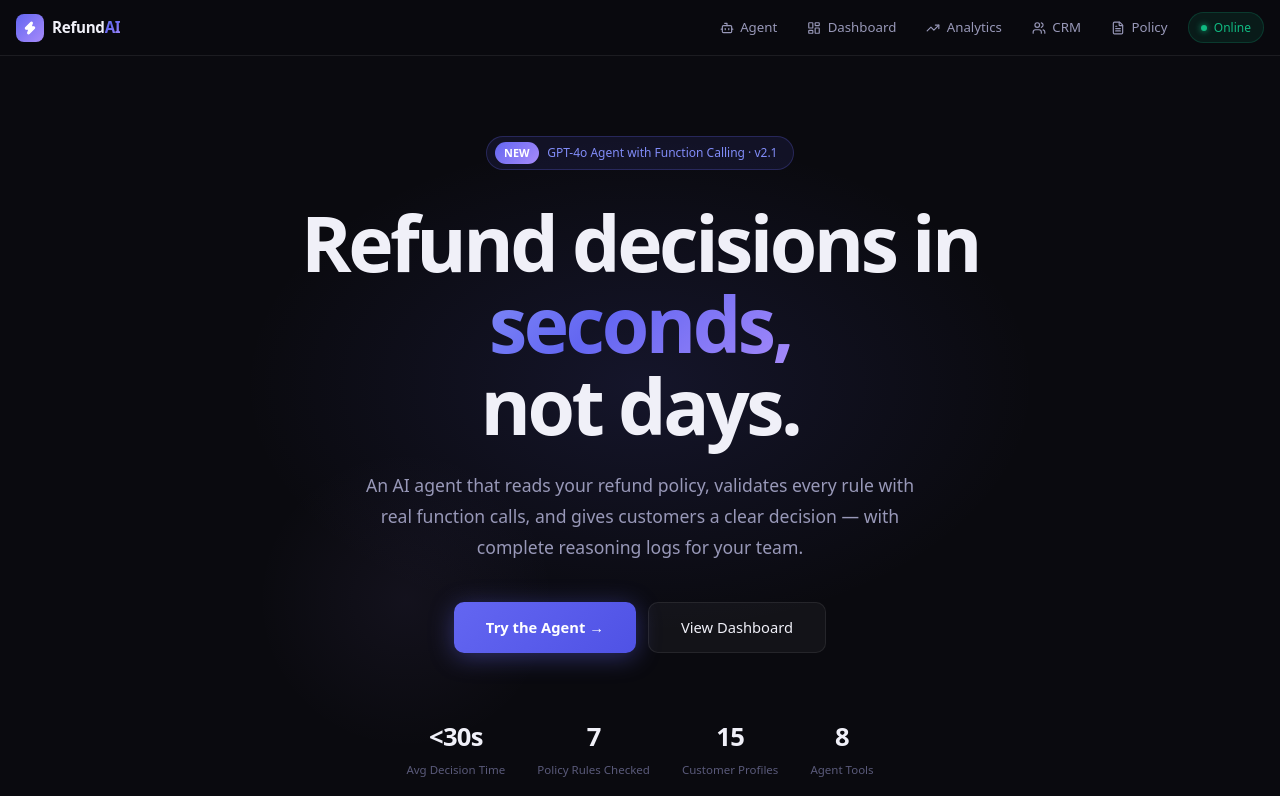
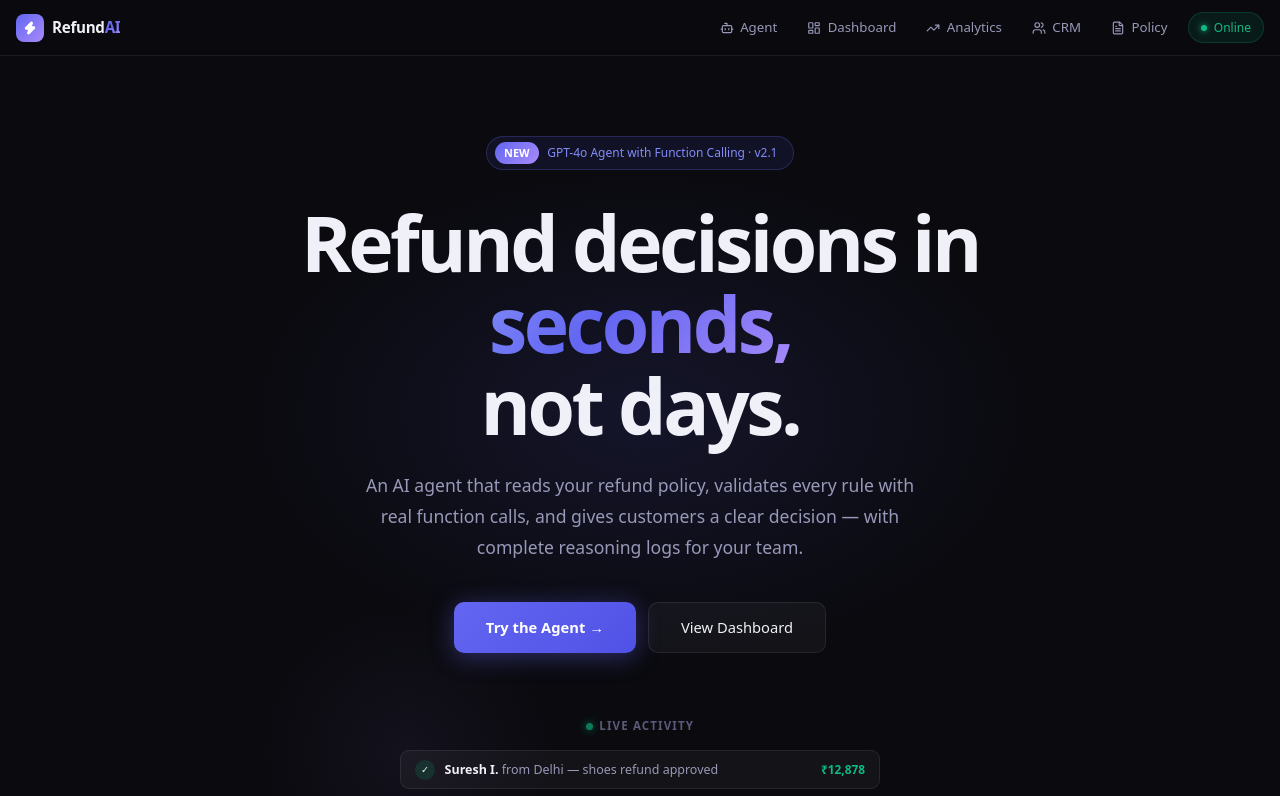
Before and after one commit to monu655/refund-agent, a Next.js app: page / in a window 1280 px wide. Shown: the top 796 px of the page. Built offline with nearby package versions, Linux system fonts and the light colour scheme.

Commit message:
Live activity ticker + animated counters

```diff
--- a/app/page.tsx
+++ b/app/page.tsx
@@ -10,6 +10,10 @@ const FLOW_STEPS = [
   { icon: "⚖️", label: "Decision Engine", desc: "Approve or reject with reason" },
   { icon: "📊", label: "Admin Log", desc: "Full reasoning trace recorded" },
 ];
+
+const LIVE_FEED_NAMES = ["Priya S.", "Arjun M.", "Kavya N.", "Deepak V.", "Sneha P.", "Rohit G.", "Meera K.", "Vikram R.", "Pooja A.", "Suresh I.", "Divya M.", "Amit J."];
+const LIVE_FEED_CITIES = ["Mumbai", "Delhi", "Bangalore", "Pune", "Chennai", "Hyderabad", "Kolkata", "Jaipur", "Ahmedabad", "Lucknow"];
+const LIVE_FEED_PRODUCTS = ["headphones", "smartwatch", "shoes", "laptop bag", "earbuds", "speaker", "tablet", "jacket"];
 
 const TEST_CASES = [
   { id: "ORD-2024-8821", name: "Priya Sharma", product: "Sony Headphones", verdict: "approved", reason: "Defective within window" },
@@ -35,20 +39,115 @@ const TESTIMONIALS = [
   { name: "Aryan M.", role: "VP Operations, Flipkart", text: "Edge case coverage is exceptional. It correctly blocks every policy violation.", avatar: "A" },
 ];
 
-function AnimatedCounter({ target, duration = 2000 }: { target: number; duration?: number }) {
-  const [count, setCount] = useState(0);
+function generateLiveEvent() {
+  const name = LIVE_FEED_NAMES[Math.floor(Math.random() * LIVE_FEED_NAMES.length)];
+  const city = LIVE_FEED_CITIES[Math.floor(Math.random() * LIVE_FEED_CITIES.length)];
+  const product = LIVE_FEED_PRODUCTS[Math.floor(Math.random() * LIVE_FEED_PRODUCTS.length)];
+  const approved = Math.random() > 0.35;
+  const amount = Math.floor(Math.random() * 40000) + 1500;
+  return {
+    id: Math.random().toString(36).slice(2),
+    name, city, product, approved, amount,
+    time: Date.now(),
+  };
+}
+
+function LiveActivityTicker() {
+  const [events, setEvents] = useState<ReturnType<typeof generateLiveEvent>[]>([]);
+
   useEffect(() => {
-    let start = 0;
-    const step = target / (duration / 16);
-    const timer = setInterval(() => {
-      start += step;
-      if (start >= target) { setCount(target); clearInterval(timer); }
-      else setCount(Math.floor(start));
-    }, 16);
-    return () => clearInterval(timer);
-  }, [target, duration]);
-  return <>{count.toLocaleString("en-IN")}</>;
+    // Seed with a few events
+    setEvents([generateLiveEvent(), generateLiveEvent(), generateLiveEvent()]);
+    const interval = setInterval(() => {
+      setEvents(prev => [generateLiveEvent(), ...prev].slice(0, 5));
+    }, 2800);
+    return () => clearInterval(interval);
+  }, []);
+
+  return (
+    <div style={{ maxWidth: "480px", margin: "0 auto 3rem", position: "relative" }}>
+      <div style={{ display: "flex", alignItems: "center", justifyContent: "center", gap: "0.4rem", marginBottom: "0.875rem" }}>
+        <span style={{ width: "7px", height: "7px", borderRadius: "50%", background: "#10b981", boxShadow: "0 0 8px #10b981", animation: "pulse 1.5s infinite" }} />
+        <span style={{ fontSize: "0.72rem", color: "var(--foreground-muted)", textTransform: "uppercase", letterSpacing: "0.1em", fontWeight: 600 }}>Live Activity</span>
+      </div>
+      <div style={{ display: "flex", flexDirection: "column", gap: "0.4rem", minHeight: "168px" }}>
+        {events.map((e, i) => (
+          <div key={e.id} className="fade-in" style={{
+            display: "flex", alignItems: "center", gap: "0.6rem",
+            padding: "0.55rem 0.875rem", borderRadius: "9px",
+            background: "var(--glass)", border: "1px solid var(--border)",
+            fontSize: "0.78rem", opacity: 1 - i * 0.15,
+          }}>
+            <span style={{
+              width: "20px", height: "20px", borderRadius: "50%", flexShrink: 0,
+              background: e.approved ? "rgba(16,185,129,0.15)" : "rgba(239,68,68,0.15)",
+              display: "flex", alignItems: "center", justifyContent: "center", fontSize: "0.6rem",
+            }}>
+              {e.approved ? "✓" : "✗"}
+            </span>
+            <span style={{ color: "var(--foreground-secondary)", flex: 1, textAlign: "left", overflow: "hidden", textOverflow: "ellipsis", whiteSpace: "nowrap" }}>
+              <strong style={{ color: "var(--foreground)" }}>{e.name}</strong> from {e.city} — {e.product} refund {e.approved ? "approved" : "reviewed"}
+            </span>
+            {e.approved && (
+              <span style={{ color: "#10b981", fontWeight: 700, fontSize: "0.74rem", flexShrink: 0, fontFamily: "var(--font-mono)" }}>
+                ₹{e.amount.toLocaleString("en-IN")}
+              </span>
+            )}
+          </div>
+        ))}
+      </div>
+    </div>
+  );
 }
+
+function LiveCounterBanner() {
+  const [count, setCount] = useState(2847);
+  const [amount, setAmount] = useState(4218500);
+
+  useEffect(() => {
+    const interval = setInterval(() => {
+      setCount(c => c + 1);
+      setAmount(a => a + Math.floor(Math.random() * 15000) + 800);
+    }, 4500);
+    return () => clearInterval(interval);
+  }, []);
+
+  return (
+    <div style={{
+      borderRadius: "18px", padding: "2.5rem 2rem",
+      background: "linear-gradient(135deg, rgba(16,185,129,0.08) 0%, rgba(99,102,241,0.08) 100%)",
+      border: "1px solid rgba(16,185,129,0.15)",
+      display: "grid", gridTemplateColumns: "repeat(auto-fit, minmax(200px, 1fr))", gap: "2rem",
+      textAlign: "center",
+    }}>
+      <div>
+        <div style={{ fontSize: "2.4rem", fontWeight: 800, letterSpacing: "-0.03em", color: "#10b981", fontVariantNumeric: "tabular-nums" }}>
+          {count.toLocaleString("en-IN")}
+        </div>
+        <div style={{ fontSize: "0.8rem", color: "var(--foreground-muted)", marginTop: "0.3rem" }}>Refunds processed all-time</div>
+      </div>
+      <div>
+        <div style={{ fontSize: "2.4rem", fontWeight: 800, letterSpacing: "-0.03em", color: "var(--foreground)", fontVariantNumeric: "tabular-nums" }}>
+          ₹{(amount / 100000).toFixed(2)}L
+        </div>
+        <div style={{ fontSize: "0.8rem", color: "var(--foreground-muted)", marginTop: "0.3rem" }}>Total refunded to customers</div>
+      </div>
+      <div>
+        <div style={{ fontSize: "2.4rem", fontWeight: 800, letterSpacing: "-0.03em", color: "#6366f1", fontVariantNumeric: "tabular-nums" }}>
+          18.3s
+        </div>
+        <div style={{ fontSize: "0.8rem", color: "var(--foreground-muted)", marginTop: "0.3rem" }}>Average decision time</div>
+      </div>
+      <div>
+        <div style={{ fontSize: "2.4rem", fontWeight: 800, letterSpacing: "-0.03em", color: "#a78bfa", fontVariantNumeric: "tabular-nums" }}>
+          99.2%
+        </div>
+        <div style={{ fontSize: "0.8rem", color: "var(--foreground-muted)", marginTop: "0.3rem" }}>Policy accuracy rate</div>
+      </div>
+    </div>
+  );
+}
+
 
 export default function HomePage() {
   const [activeStep, setActiveStep] = useState(0);
@@ -91,6 +190,8 @@ export default function HomePage() {
               View Dashboard
             </Link>
           </div>
+
+          <LiveActivityTicker />
 
           {/* Stats row */}
           <div style={{ display: "flex", gap: "2rem", justifyContent: "center", flexWrap: "wrap" }}>
@@ -247,6 +348,11 @@ export default function HomePage() {
         </div>
       </section>
 
+      {/* ── Live Counter Banner ──────────────────────────── */}
+      <section style={{ maxWidth: "1100px", margin: "0 auto", padding: "0 1.5rem 5rem" }}>
+        <LiveCounterBanner />
+      </section>
+
       {/* ── CTA ──────────────────────────────────────────── */}
       <section style={{ maxWidth: "1100px", margin: "0 auto", padding: "0 1.5rem 6rem" }}>
         <div style={{ borderRadius: "20px", background: "linear-gradient(135deg, rgba(99,102,241,0.15) 0%, rgba(167,139,250,0.08) 100%)", border: "1px solid rgba(99,102,241,0.2)", padding: "3.5rem 2rem", textAlign: "center" }}>
```
